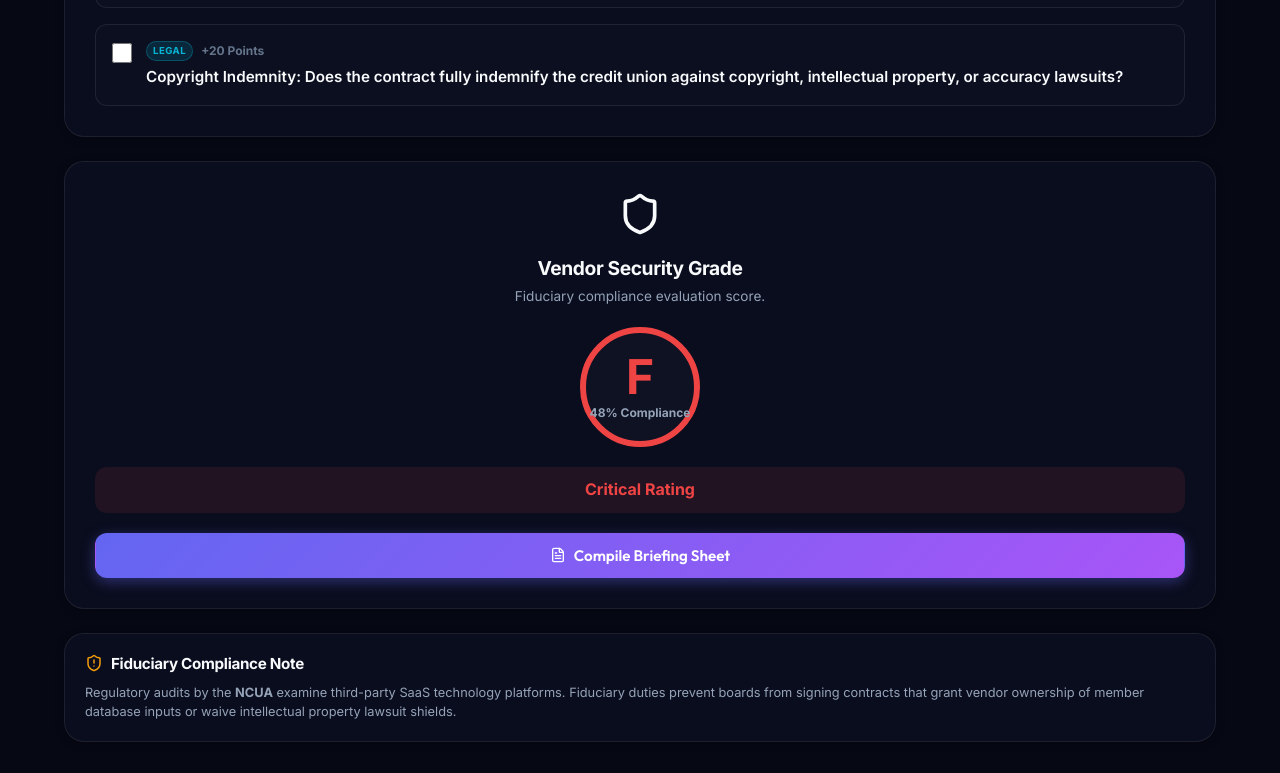
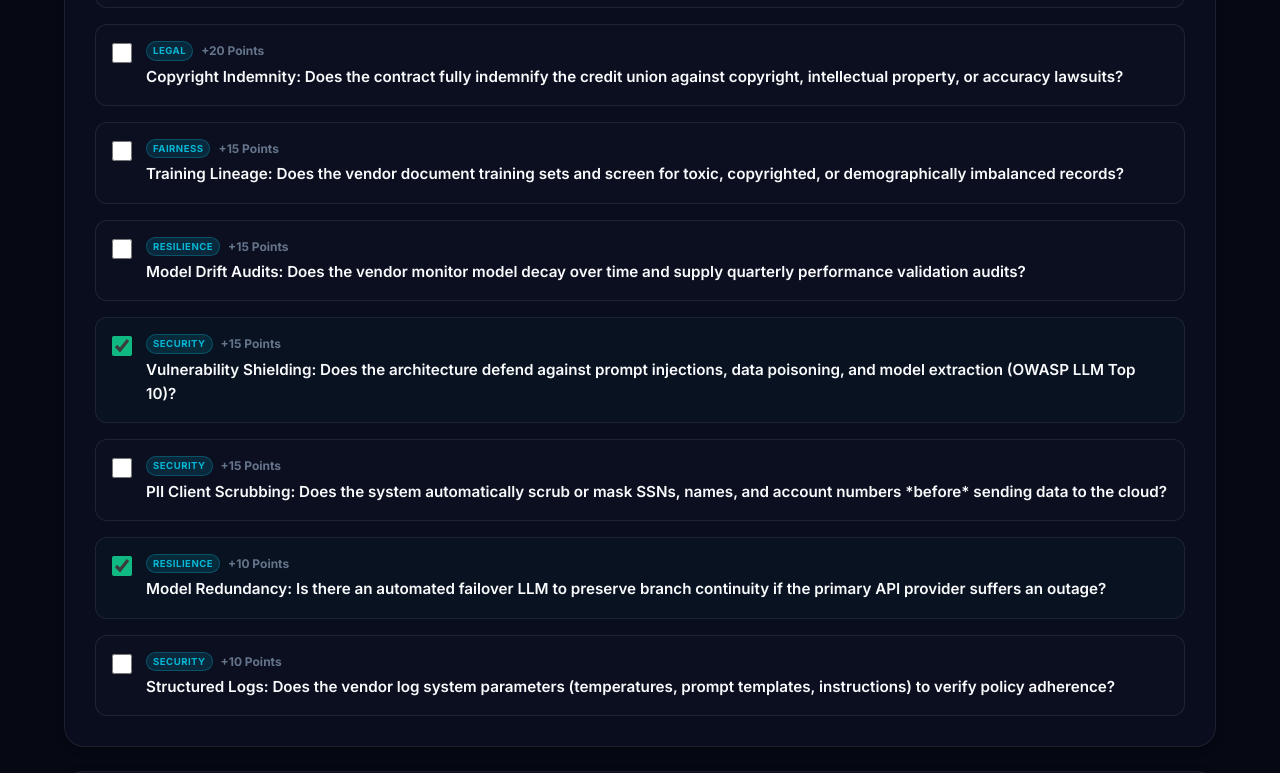
Before and after one commit to cilleyperson/ai-edu, a Next.js app: page /vendor-auditor in a window 1280 px wide. Shown: the part 1140-1913 px from the top of the page. Built offline with nearby package versions, Linux system fonts and the light colour scheme.

Commit message:
feat: expand AI vendor auditor with 6 advanced NCUA compliance questions

```diff
--- a/src/app/vendor-auditor/page.tsx
+++ b/src/app/vendor-auditor/page.tsx
@@ -78,6 +78,54 @@ export default function VendorAuditor() {
       points: 20,
       gapText: "Uncapped legal liability. The credit union bears full legal and financial responsibility if the AI model outputs copyrighted text or hallucinates false advice.",
       vendorQuestion: "Does your company assume full intellectual property and accuracy indemnification for outputs generated by the agent in our workflows?"
+    },
+    {
+      id: "training_lineage",
+      category: "Fairness",
+      question: "Training Lineage: Does the vendor document training sets and screen for toxic, copyrighted, or demographically imbalanced records?",
+      points: 15,
+      gapText: "Data lineage exposure. Training data holds unverified copyright boundaries and potential historical redlining bias that will infect downstream models.",
+      vendorQuestion: "Can you provide the provenance report for your training data and document what fairness algorithms were run to screen for historical lending bias?"
+    },
+    {
+      id: "model_drift",
+      category: "Resilience",
+      question: "Model Drift Audits: Does the vendor monitor model decay over time and supply quarterly performance validation audits?",
+      points: 15,
+      gapText: "Model decay risk. The model's reasoning is unchecked for drift as real-world interest rates, policies, and member loan profiles change.",
+      vendorQuestion: "Do you supply regular validation audits showing that the model's accuracy, precision, and drift metrics remain within compliance thresholds?"
+    },
+    {
+      id: "llm_vulnerability",
+      category: "Security",
+      question: "Vulnerability Shielding: Does the architecture defend against prompt injections, data poisoning, and model extraction (OWASP LLM Top 10)?",
+      points: 15,
+      gapText: "Prompt exploit vulnerability. The vendor lacks firewall guards, making them vulnerable to indirect prompt injections or system jailbreaks.",
+      vendorQuestion: "How do you shield your model API from indirect prompt injections, and do you conduct regular penetration testing for LLM exploits?"
+    },
+    {
+      id: "pii_scrubbing",
+      category: "Security",
+      question: "PII Client Scrubbing: Does the system automatically scrub or mask SSNs, names, and account numbers *before* sending data to the cloud?",
+      points: 15,
+      gapText: "Data protection breach. Member PII is transmitted in raw text to third-party vendor servers, violating Gramm-Leach-Bliley Act guidelines.",
+      vendorQuestion: "What client-side scrubbing filters are active, and can you verify that raw member SSNs are masked before hitting your database API?"
+    },
+    {
+      id: "model_failover",
+      category: "Resilience",
+      question: "Model Redundancy: Is there an automated failover LLM to preserve branch continuity if the primary API provider suffers an outage?",
+      points: 10,
+      gapText: "Outage vulnerability. A primary API provider outage (e.g. OpenAI) will crash the vendor's service, disrupting member service at the branch.",
+      vendorQuestion: "Do you maintain a secondary failover architecture (e.g. self-hosted Llama or alternative provider) to guarantee business continuity?"
+    },
+    {
+      id: "system_logs",
+      category: "Security",
+      question: "Structured Logs: Does the vendor log system parameters (temperatures, prompt templates, instructions) to verify policy adherence?",
+      points: 10,
+      gapText: "Oversight log gap. Administrators cannot trace whether the model's backend system prompts or temperature settings were changed by the vendor.",
+      vendorQuestion: "Are system instruction parameters, temperature values, and model versions included in the read-only audit log outputs?"
     }
   ];
 
@@ -90,7 +138,13 @@ export default function VendorAuditor() {
     encryption: true,
     sla_agreements: true,
     data_extract: false,
-    indemnification: false
+    indemnification: false,
+    training_lineage: false,
+    model_drift: false,
+    llm_vulnerability: true,
+    pii_scrubbing: false,
+    model_failover: true,
+    system_logs: false
   });
 
   const [showBrief, setShowBrief] = useState(false);
```
